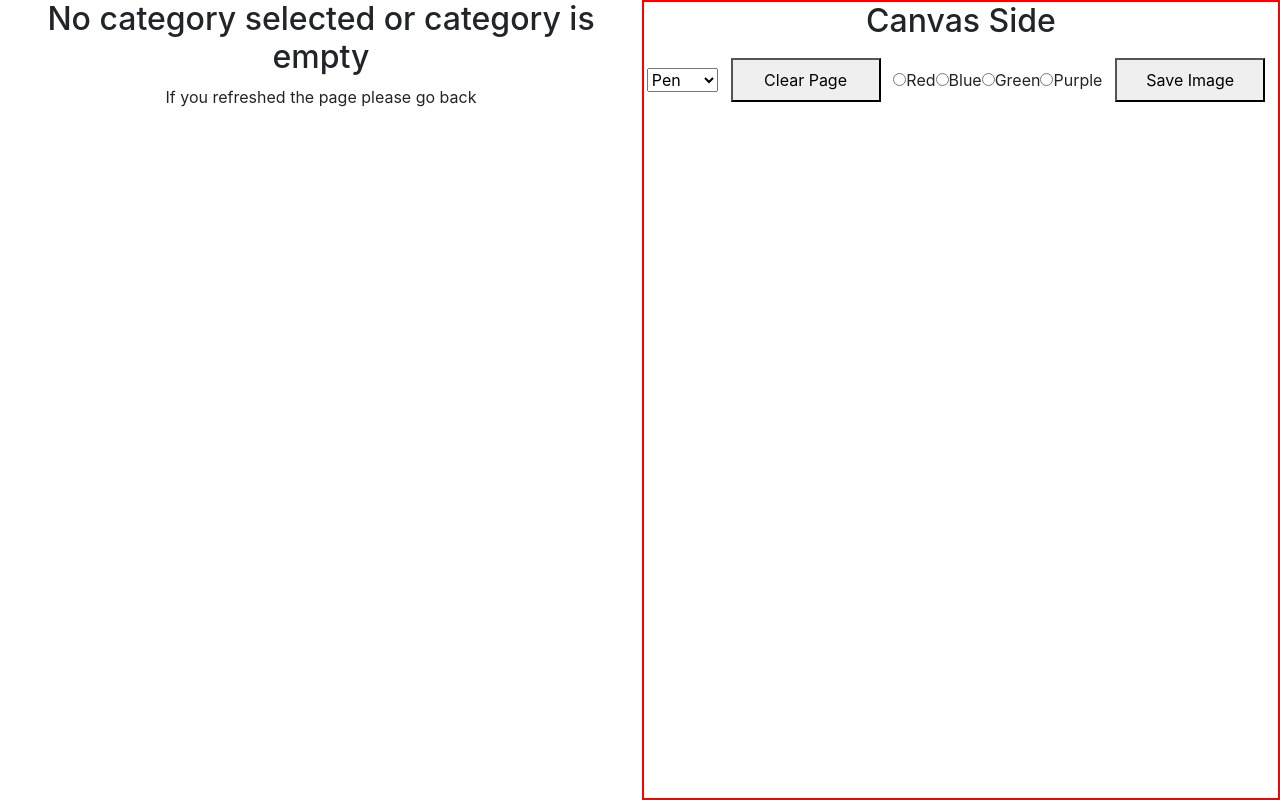
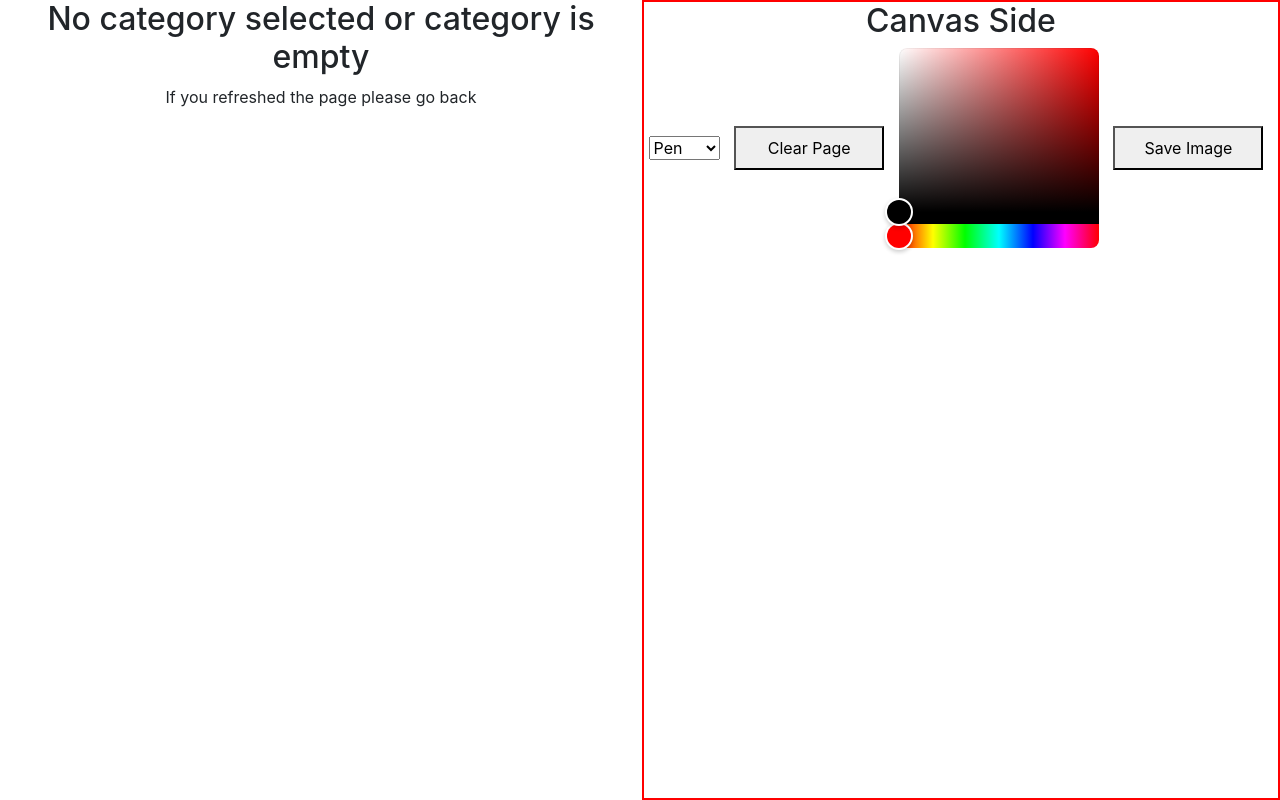
Before and after one commit to paulg44/drawing_game, a React (Create React App) app in the folder client/: page /game in a window 1280 px wide. Built offline with nearby package versions, Linux system fonts and the light colour scheme.

Commit message:
add react=+-colorful dependency: this gives the uses a huge amount of colors to choose from and reduces my code to make simpler

```diff
--- a/client/package.json
+++ b/client/package.json
@@ -10,6 +10,7 @@
     "konva": "^9.3.16",
     "react": "^18.3.1",
     "react-bootstrap": "^2.10.5",
+    "react-colorful": "^5.6.1",
     "react-dom": "^18.3.1",
     "react-icons": "^5.3.0",
     "react-konva": "^18.2.10",
--- a/client/src/Components/Canvas.js
+++ b/client/src/Components/Canvas.js
@@ -1,4 +1,5 @@
 import { useEffect, useRef, useState } from "react";
+import { HexColorPicker } from "react-colorful";
 
 import { Stage, Layer, Line } from "react-konva";
 function Canvas() {
@@ -68,10 +69,6 @@ function Canvas() {
     document.body.removeChild(link);
   };
 
-  const handleColorPicker = (e) => {
-    setColor(e.target.value);
-  };
-
   const handleClearPage = () => {
     setLines([]);
   };
@@ -92,38 +89,7 @@ function Canvas() {
           Clear Page
         </button>
         <div className="colorPickerContainer">
-          <input
-            type="radio"
-            id="redColor"
-            name="color"
-            value="#FF0000"
-            onChange={handleColorPicker}
-          />
-          <label>Red</label>
-          <input
-            type="radio"
-            id="blueColor"
-            name="color"
-            value="#0000FF"
-            onChange={handleColorPicker}
-          />
-          <label>Blue</label>
-          <input
-            type="radio"
-            id="greenColor"
-            name="color"
-            value="#00FF00"
-            onChange={handleColorPicker}
-          />
-          <label>Green</label>
-          <input
-            type="radio"
-            id="purpleColor"
-            name="color"
-            value="#6600FF"
-            onChange={handleColorPicker}
-          />
-          <label>Purple</label>
+          <HexColorPicker color={color} onChange={setColor} />
         </div>
         <button onClick={handleSaveImage}>Save Image</button>
       </div>
```
Also changed, not shown: 1 other file (tests, documents, lock files or other folders).
